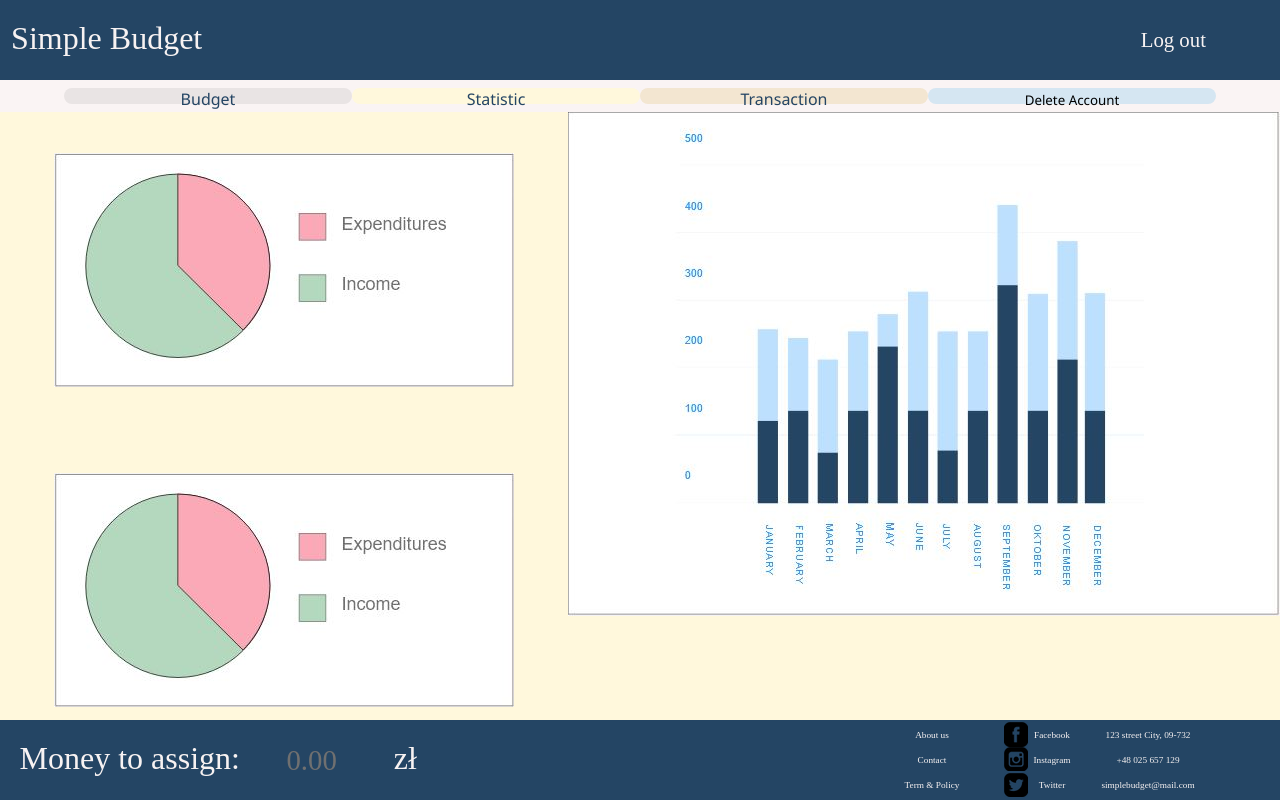
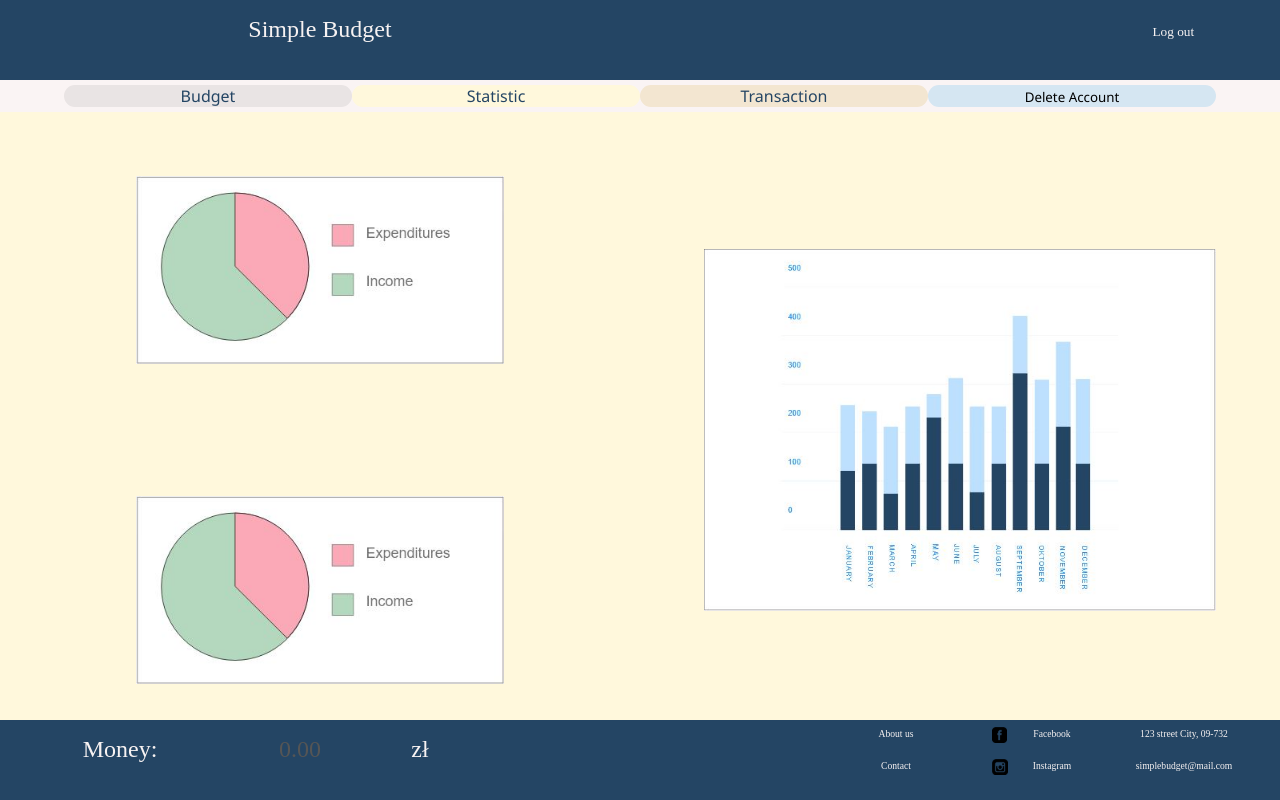
Before and after one commit to gzapalka/PAI, a PHP site: page /public/views/statistic.php in a window 1280 px wide. Run offline with PHP 8.4, Linux system fonts and the light colour scheme.

Commit message:
- statistic page v1

```diff
--- a/index.php
+++ b/index.php
@@ -12,6 +12,7 @@ $path = parse_url( $path, PHP_URL_PATH);
 Router::get('', 'DefaultController');
 Router::get('register', "DefaultController");
 Router::get('login', "DefaultController");
+Router::get('statistic', "DefaultController");
 Router::get('register_user', "DefaultController");
 Router::post('register_user', 'SecurityController');
 Router::post("login_user", 'SecurityController');
--- a/public/css/budgets.css
+++ b/public/css/budgets.css
@@ -6,11 +6,9 @@ header {
     height: 10%;
     right: 0;
     display: grid;
-    grid-template-columns: 1fr 4fr 1fr;
+    grid-template-columns: 3fr 2fr 1fr;
     grid-template-areas:
       "h1 h1 button";
-    justify-items: center;
-    align-items: center;
 }
 
 content {
@@ -34,35 +32,39 @@ footer {
     grid-template-columns: 3fr 2fr 3fr;
     grid-template-areas:
          "money_to_assign h1 contact_info";
-    justify-items: center;
-    align-items: center;
     overflow: hidden;
 }
 
-amount {
-    font-family: Ink Free, serif;
-    font-weight: lighter;
-    color: #707070;
-    font-size: calc(1vw + 2vh);
-    text-justify: auto;
-    margin-left: 30%;
+/*amount {*/
+/*    font-family: Ink Free, serif;*/
+/*    font-weight: lighter;*/
+/*    color: #707070;*/
+/*    height: 80%;*/
+/*    width: 100%;*/
+/*    text-justify: auto;*/
+/*    margin-left: 30%;*/
+/*}*/
+
+contact_info {
+    height: 50%;
+    display: grid;
+    grid-template-rows: 1fr 1fr;
+    grid-template-columns: 2fr 1fr 2fr;
+    grid-template-areas:
+         "h2 social_media h2"
+         "h2 social_media h2";
 }
 
-contact_info {
+.social_media {
     display: grid;
-    grid-template-columns: 2fr 1fr 2fr;
-    grid-template-rows: 1fr 1fr 1fr;
+    grid-template-columns: 1fr 3fr;
     grid-template-areas:
-         "h1 social_media h1"
-         "h1 social_media h1"
-         "h1 social_media h1";
+         "img h2";
 }
 
-social_media {
-    display: grid;
-    grid-template-columns: 1fr 2fr;
-    grid-template-areas:
-         "social_media_logo h1";
+.social_media_img {
+    height: 50%;
+    margin-top: 30%;
 }
 
 h1 {
@@ -70,7 +72,7 @@ h1 {
     font-weight: lighter;
     color: #f7f2f2;
     text-align: center;
-    height: 50%;
+    font-size: 150%;
 }
 
 h2 {
@@ -78,26 +80,18 @@ h2 {
     font-weight: lighter;
     color: #f7f2f2;
     text-align: center;
-    font-size: calc(0.10vw + 1vh);
+    font-size: 60%;
 }
 
 button {
 
 }
 
-social_media_logo {
-    margin-top: 20%;
-    width: auto;
-    max-height: 100%;
-}
-
 money_to_assign {
     display: grid;
     grid-template-columns: 2fr 1fr 1fr;
     grid-template-areas:
-         "h1 amount h1";
-    justify-items: center;
-    align-items: center;
+         "h1 h1 h1";
 }
 
 bookmarks {
@@ -118,7 +112,7 @@ bookmark {
     border-radius: 30px;
     text-align: center;
     border: none;
-    height: 2vh;
+    height: auto;
 }
 
 .bookmark_container {
@@ -224,19 +218,15 @@ bookmark {
 }
 
 .statistic_right_container {
+    align-items: center;
+    display: flex;
+    justify-content: center;
 }
 
 .statistic {
     align-content: center;
     justify-content: center;
     display: flex;
-}
-
-.statistic_img {
-    width: auto;
-    max-height: 100%;
-    justify-items: center;
-    align-items: center;
 }
 
 h3 {
@@ -274,11 +264,9 @@ h3 {
 
 .logout_button {
     font-family: Ink Free, serif;
-    font-size: calc(1vw + 1vh);
     font-weight: lighter;
     color: #f7f2f2;
-    text-align: center;
-    height: 75%;
+    height: 80%;
     border: none;
     background: none;
 }
@@ -471,3 +459,9 @@ h3 {
     font-family: Segoe UI, Serif;
     letter-spacing: 0;
 }
+
+.ei {
+    max-width: 80%;
+    /*height: auto;*/
+    margin-left: 10%;
+}
--- a/public/views/statistic.php
+++ b/public/views/statistic.php
@@ -1,9 +1,9 @@
 <!DOCTYPE html>
 <head>
-    <link rel="stylesheet" href="public/css/budgets.css">
+    <link rel="stylesheet" href="../css/budgets.css">
     <title>SimpleBudget</title>
 </head>
-<body>
+<body style="overflow: auto">
 <header>
     <h1>Simple Budget</h1>
     <h1></h1>
@@ -31,19 +31,19 @@
         <div class="statistic_left_container">
             <div class="statistic">
                 <div class="statistic_img">
-                    <img src="public/img/expenditures_income.jpg" alt="EI">
+                    <img class="ei" src="../img/expenditures_income.jpg" alt="EI">
                 </div>
             </div>
             <div class="statistic">
                 <div class="statistic_img">
-                    <img src="public/img/expenditures_income.jpg" alt="EI">
+                    <img class="ei" src="../img/expenditures_income.jpg" alt="EI">
                 </div>
             </div>
         </div>
         <div class="statistic_right_container">
             <div class="statistic">
                 <div class="statistic_img">
-                    <img src="public/img/months.jpg" alt="EI">
+                    <img class="ei" src="../img/months.jpg" alt="EI">
                 </div>
             </div>
         </div>
@@ -51,29 +51,23 @@
 </content>
 <footer>
     <money_to_assign>
-        <h1>Money to assign:</h1>
-        <amount>0.00</amount>
+        <h1>Money: </h1>
+        <h1 style="color: #555555">0.00</h1>
         <h1>zł</h1>
     </money_to_assign>
     <h1></h1>
     <contact_info>
         <h2>About us</h2>
-        <social_media>
-            <img src="public/img/fb.png" alt="FB">
+        <div class="social_media">
+            <img class="social_media_img" src="../img/fb.png" alt="FB">
             <h2>Facebook</h2>
-        </social_media>
+        </div class="social_media">
         <h2>123 street City, 09-732</h2>
         <h2>Contact</h2>
-        <social_media>
-            <img src="public/img/ig.png" alt="IG">
+        <div class="social_media">
+            <img class="social_media_img" src="../img/ig.png" alt="IG">
             <h2>Instagram</h2>
-        </social_media>
-        <h2>+48 025 657 129</h2>
-        <h2>Term & Policy</h2>
-        <social_media>
-            <img src="public/img/tt.png" alt="TT">
-            <h2>Twitter</h2>
-        </social_media>
+        </div>
         <h2>simplebudget@mail.com</h2>
     </contact_info>
 </footer>
```
